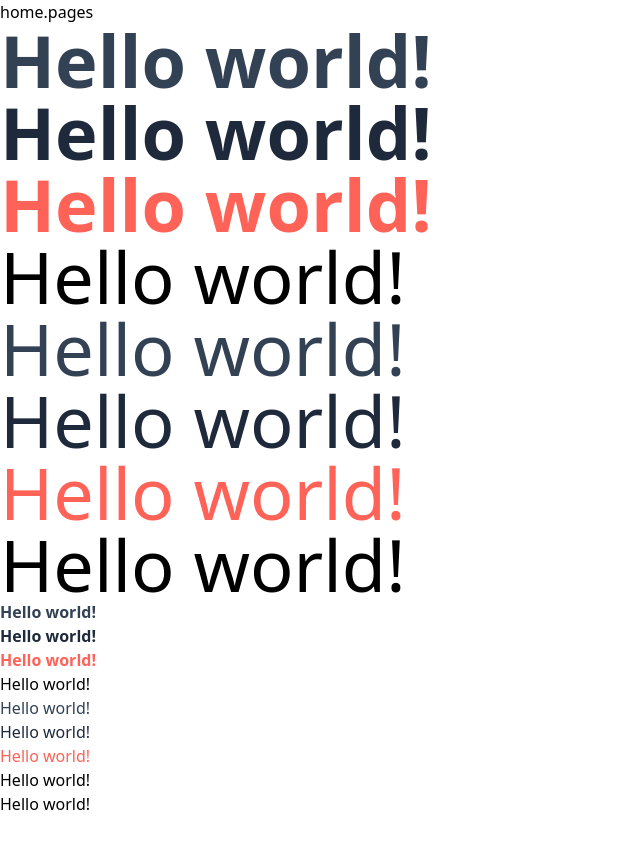
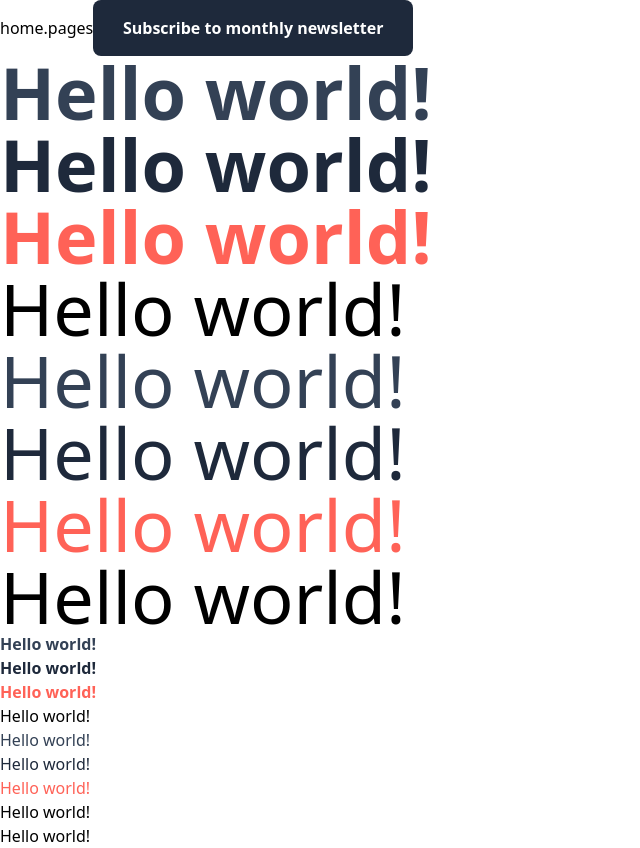
Before and after one commit to Lio-n/FM-newsletter, a React (Vite) app: page / in a window 1280 px wide. Shown: the whole page, without its empty margins (0-640 px from the left). Before the commit the page ends 816 px from the top, so only its background shows below. Built offline with nearby package versions, Linux system fonts and the light colour scheme.

Commit message:
feat(ui) : add Button atom

```diff
--- a/src/index.css
+++ b/src/index.css
@@ -8,3 +8,7 @@
 .text-tomato {
   color: var(--color-tomato);
 }
+
+.color-tomato {
+  color: var(--color-tomato);
+}
--- a/src/pages/home.pages.tsx
+++ b/src/pages/home.pages.tsx
@@ -1,10 +1,12 @@
 import Body from "../ui/atoms/body.atom";
+import Button from "../ui/atoms/button.atom";
 import Title from "../ui/atoms/title.atom";
 
 const HomePage = () => {
   return (
     <div>
       home.pages
+      <Button>Subscribe to monthly newsletter</Button>
       <Title textWeight="bold" textColor="slate-700">
         Hello world!
       </Title>
--- a/src/ui/atoms/body.atom.tsx
+++ b/src/ui/atoms/body.atom.tsx
@@ -9,7 +9,7 @@ interface BodyProps {
 
 const Body = (props: BodyProps) => (
   <p
-    className={`text-base ${FontWeights[props.textWeight || "normal"]} ${TextColors[props.textColor || "white"]} ${props.className}`}
+    className={`text-base font-sans ${FontWeights[props.textWeight || "normal"]} ${TextColors[props.textColor || "white"]} ${props.className}`}
     children={props.children}
   />
 );
--- /dev/null
+++ b/src/ui/atoms/button.atom.tsx
@@ -0,0 +1,18 @@
+import { FontWeights } from "../../helpers/fonts.helper";
+import { BodyProps } from "./body.atom";
+
+interface ButtonProps extends Omit<BodyProps, "textColor"> {}
+
+/* Todo
+    - Add transition delay.
+*/
+const Button = (props: ButtonProps) => (
+  <button
+    className={`cursor-pointer max-w-xs w-full text-base font-sans bg-slate-800 p-4 rounded-lg text-white ${
+      FontWeights[props.textWeight || "bold"]
+    } ${props.className} hover:bg-gradient-to-r from-pink-500  to-tomato hover:shadow-2xl shadow-current`}
+    children={props.children}
+  />
+);
+
+export default Button;
--- a/src/ui/atoms/title.atom.tsx
+++ b/src/ui/atoms/title.atom.tsx
@@ -5,7 +5,7 @@ interface TitleProps extends BodyProps {}
 
 const Title = (props: TitleProps) => (
   <h1
-    className={`text-7xl ${FontWeights[props.textWeight || "normal"]} ${TextColors[props.textColor || "white"]} ${props.className}`}
+    className={`text-7xl font-sans ${FontWeights[props.textWeight || "normal"]} ${TextColors[props.textColor || "white"]} ${props.className}`}
     children={props.children}
   />
 );
--- a/tailwind.config.js
+++ b/tailwind.config.js
@@ -1,8 +1,14 @@
 /** @type {import('tailwindcss').Config} */
+
+import colors from "tailwindcss/colors";
+
 export default {
   content: ["./index.html", "./src/**/*.{js,ts,jsx,tsx}"],
   theme: {
-    extend: {},
+    colors: {
+      tomato: "hsl(4, 100%, 67%)",
+      ...colors,
+    },
   },
   plugins: [],
 };
```
Also changed, not shown: src/assets/fonts/Roboto-Bold.ttf (deleted), src/assets/fonts/Roboto-Regular.ttf (deleted).
